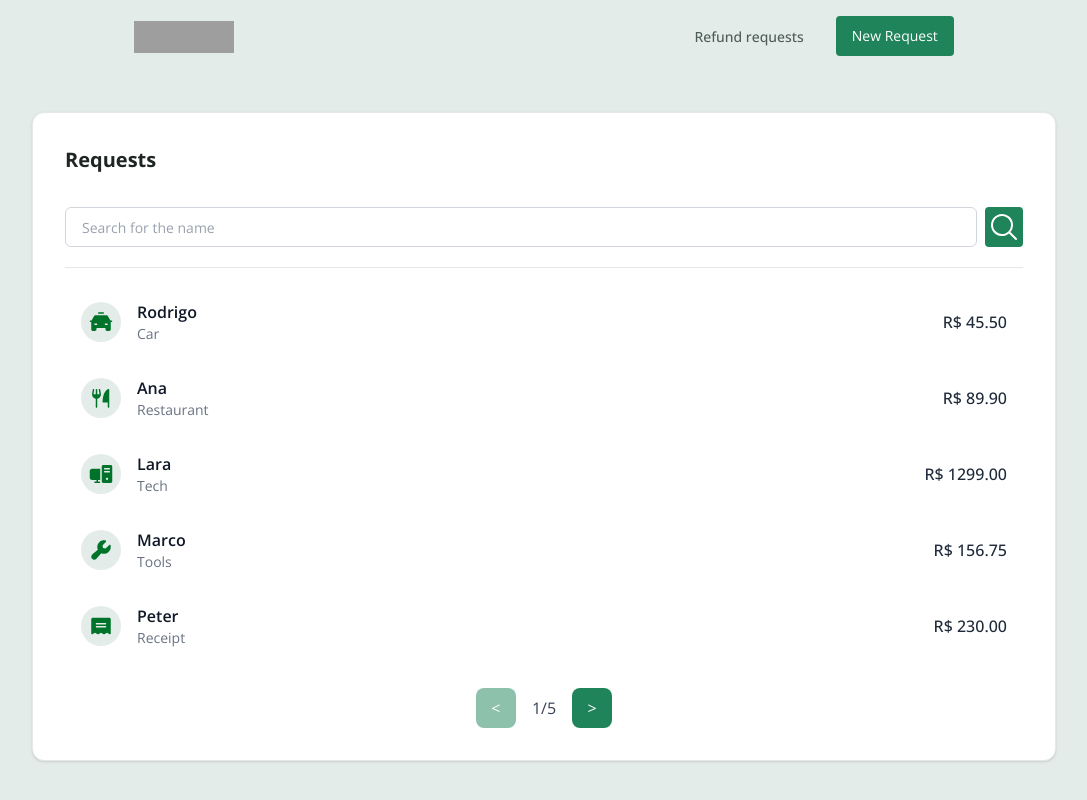
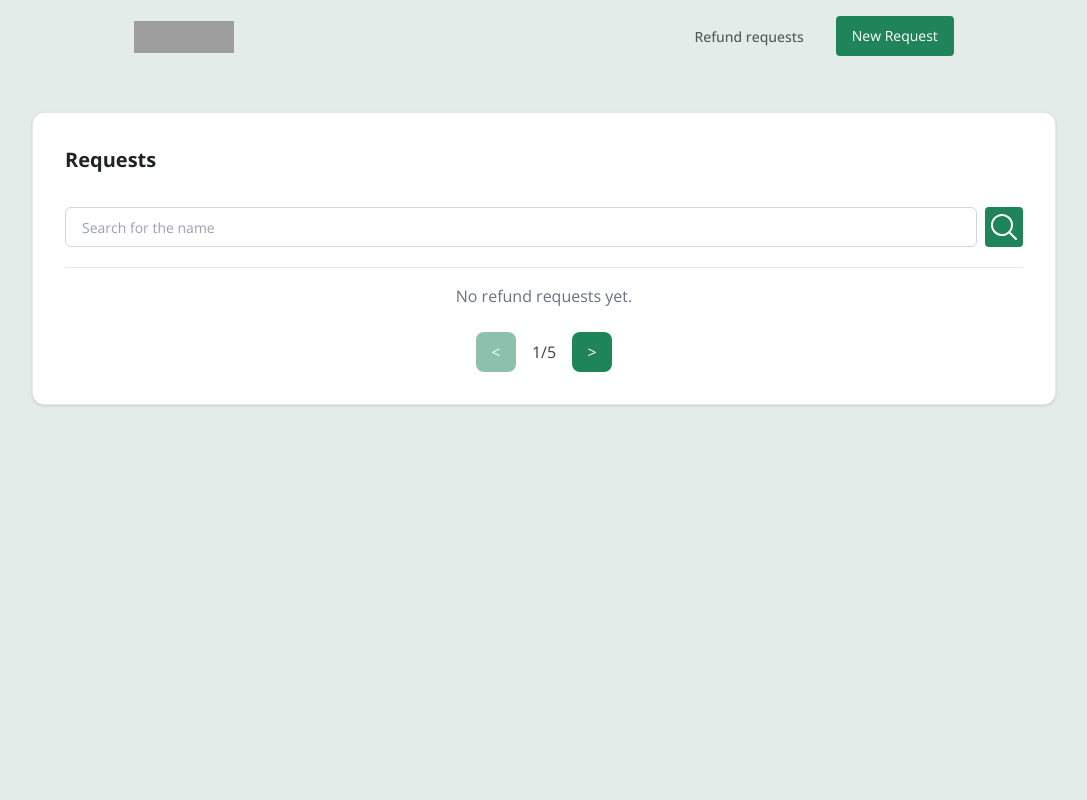
Before and after one commit to jotadagostin/refund-3.0, a React (Vite) app in the folder refund/: page / in a window 1280 px wide. Shown: the whole page, without its empty margins (96-1183 px from the left). Built offline with nearby package versions, Linux system fonts and the light colour scheme; grey boxes are pictures that could not be loaded.

Commit message:
setting newRefund
all set to add new refunds

```diff
--- a/refund/src/components/fileUploadButton.tsx
+++ b/refund/src/components/fileUploadButton.tsx
@@ -62,6 +62,7 @@ export function FileUploadButton({
         size,
         disabled,
         className,
+        error,
       })}
       {...props}
     >
--- a/refund/src/components/refund-list.tsx
+++ b/refund/src/components/refund-list.tsx
@@ -9,43 +9,17 @@ interface Refund {
 }
 
 interface RefundListProps {
-  data?: Refund[];
+  data: Refund[];
 }
 
-const defaultData: Refund[] = [
-  {
-    id: "1",
-    name: "Rodrigo",
-    category: "car",
-    amount: 45.5,
-  },
-  {
-    id: "2",
-    name: "Ana",
-    category: "restaurant",
-    amount: 89.9,
-  },
-  {
-    id: "3",
-    name: "Lara",
-    category: "tech",
-    amount: 1299.0,
-  },
-  {
-    id: "4",
-    name: "Marco",
-    category: "tools",
-    amount: 156.75,
-  },
-  {
-    id: "5",
-    name: "Peter",
-    category: "receipt",
-    amount: 230.0,
-  },
-];
-
-export function RefundItems({ data = defaultData }: RefundListProps) {
+export function RefundItems({ data }: RefundListProps) {
+  if (data.length === 0) {
+    return (
+      <div className="mt-4 text-center text-gray-500">
+        No refund requests yet.
+      </div>
+    );
+  }
   return (
     <div className="bg-white rounded-xl  mt-4 overflow-hidden cursor-pointer">
       <div className="">
--- a/refund/src/pages/newRefund.tsx
+++ b/refund/src/pages/newRefund.tsx
@@ -8,16 +8,18 @@ import { Select } from "../components/select";
 import { useForm } from "react-hook-form";
 import { zodResolver } from "@hookform/resolvers/zod";
 import { refundSchema, type RefundFormData } from "../schemas/refund.schema";
-
 import { useRefund } from "../hooks/useRefund";
+import { useRef } from "react";
 
 export function NewRefund() {
   const navigate = useNavigate();
   const { dispatch } = useRefund();
+  const fileInputRef = useRef<HTMLInputElement | null>(null);
 
   const {
     register,
     handleSubmit,
+    setValue,
     formState: { errors },
   } = useForm({
     resolver: zodResolver(refundSchema),
@@ -38,6 +40,10 @@ export function NewRefund() {
     });
 
     navigate("/");
+  }
+
+  function handleFileClick() {
+    fileInputRef.current?.click();
   }
 
   return (
@@ -77,11 +83,26 @@ export function NewRefund() {
           <div className="pt-6 flex items-end ">
             <Input
               label="Receipt"
-              className=""
+              readOnly
               placeholder="file name.pdf"
               {...register("receipt")}
               error={errors.receipt?.message}
-              rightElement={<FileUploadButton size="sm" />}
+              rightElement={
+                <FileUploadButton size="sm" onClick={handleFileClick} />
+              }
+            />
+            <input
+              type="file"
+              accept=".pdf,.png,.jpg,.jpeg"
+              className="hidden"
+              ref={fileInputRef}
+              onChange={(e) => {
+                const file = e.target.files?.[0];
+                if (file) {
+                  // atualiza o valor no react-hook-form
+                  setValue("receipt", file.name);
+                }
+              }}
             />
           </div>
           <div className="pt-6 pb-6">
--- a/refund/src/pages/refundList.tsx
+++ b/refund/src/pages/refundList.tsx
@@ -4,10 +4,12 @@ import { Input } from "../components/input";
 import MainHeader from "../components/main-header";
 import { RefundItems } from "../components/refund-list";
 import { RefundPagination } from "../components/refund-pagination";
+import { useRefund } from "../hooks/useRefund";
 
 export default function RefundList() {
   const [currentPage, setCurrentPage] = useState(1);
   const totalPages = 5;
+  const { state } = useRefund();
 
   const handlePageChange = (page: number) => {
     setCurrentPage(page);
@@ -32,7 +34,7 @@ export default function RefundList() {
               />
               <ButtonSearch size="sm" />
             </div>
-            <RefundItems />
+            <RefundItems data={state.refunds} />
             <RefundPagination
               currentPage={currentPage}
               totalPages={totalPages}
```
